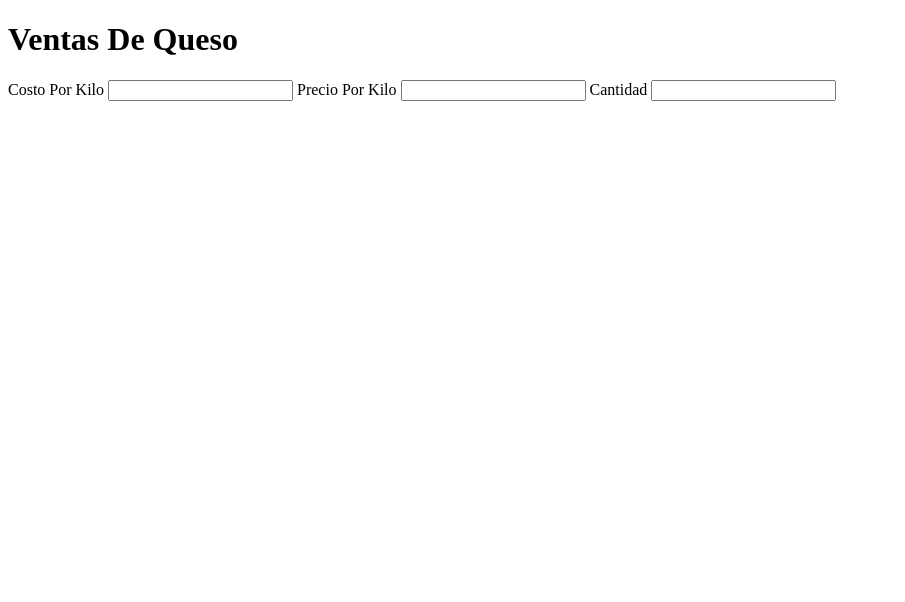
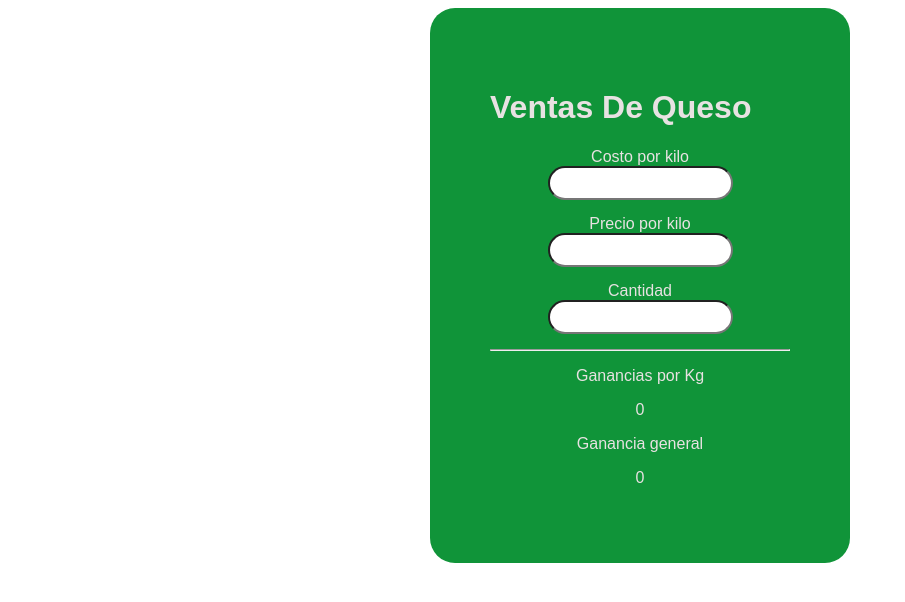
Before and after one commit to rastafido/aplicacion-, a plain HTML site: page index.html in a window 1280 px wide. Shown: the whole page, without its empty margins (0-905 px from the left). Drawn offline with Linux system fonts and the light colour scheme.

Commit message:
cambios en el formulario

```diff
--- a/index.html
+++ b/index.html
@@ -1,18 +1,21 @@
 <!DOCTYPE html>
 <html lang="es" dir="ltr">
   <head>
+    <link rel="stylesheet" href="index.css">
     <meta charset="utf-8">
     <title>Proyecto Queso</title>
   </head>
   <body>
     <div class="caja">
+
       <h1>Ventas De Queso</h1>
       <form class="" action="index.html" method="post">
 
-        <label for="costo">Costo Por Kilo</label>
+        <div class="caja1">
+        <label for="costo">Costo por kilo</label>
         <input id="costo" type="text" name="costo" value="">
 
-        <label for="precio">Precio Por Kilo</label>
+        <label for="precio">Precio por kilo</label>
         <input id="precio" type="text" name="precio" value="">
 
         <label for="cant"> Cantidad </label>
@@ -20,7 +23,14 @@
 
 
       </form>
-
+    </div>
+      <hr>
+      <div class="caja1">
+      <p>Ganancias por Kg </p>
+      <p>0</p>
+      <p>Ganancia general</p>
+      <p>0</p>
+    </div>
     </div>
 
   </body>
```
